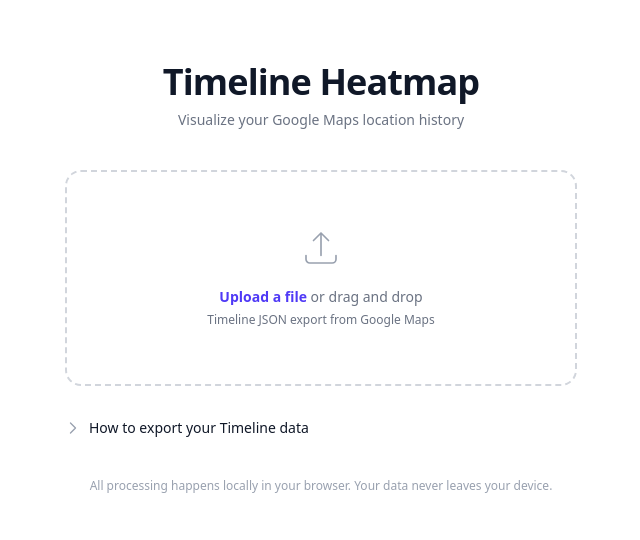
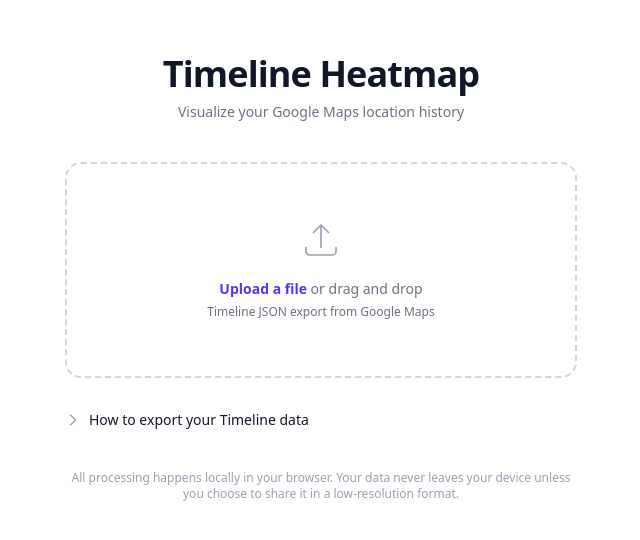
Before and after one commit to IGassmann/google-maps-timeline-heatmap, a React (Vite) app: page / in a window 1280 px wide. Shown: the part 122-662 px from the top of the page, without its empty margins (319-959 px from the left). Built offline with nearby package versions, Linux system fonts and the light colour scheme; a web font is replaced by a local one.

Commit message:
docs: update README and privacy note for sharing feature

```diff
--- a/src/App.tsx
+++ b/src/App.tsx
@@ -118,7 +118,7 @@
         )}
 
         <p className="mt-10 text-xs text-gray-400 dark:text-zinc-600">
-          All processing happens locally in your browser. Your data never leaves your device.
+          All processing happens locally in your browser. Your data never leaves your device unless you choose to share it in a low-resolution format.
         </p>
       </div>
     </div>
```
Also changed, not shown: 1 other file (tests, documents, lock files or other folders).
